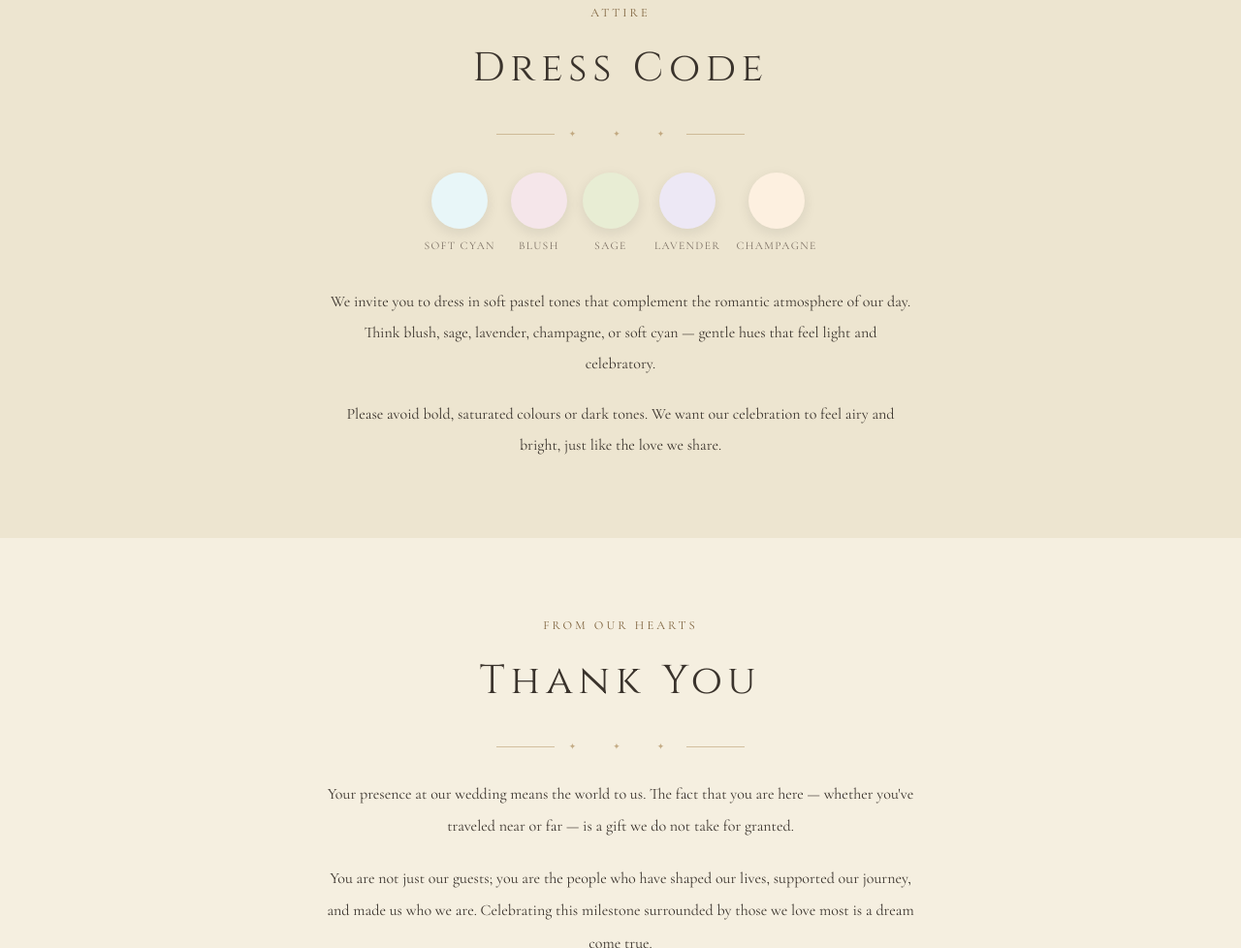
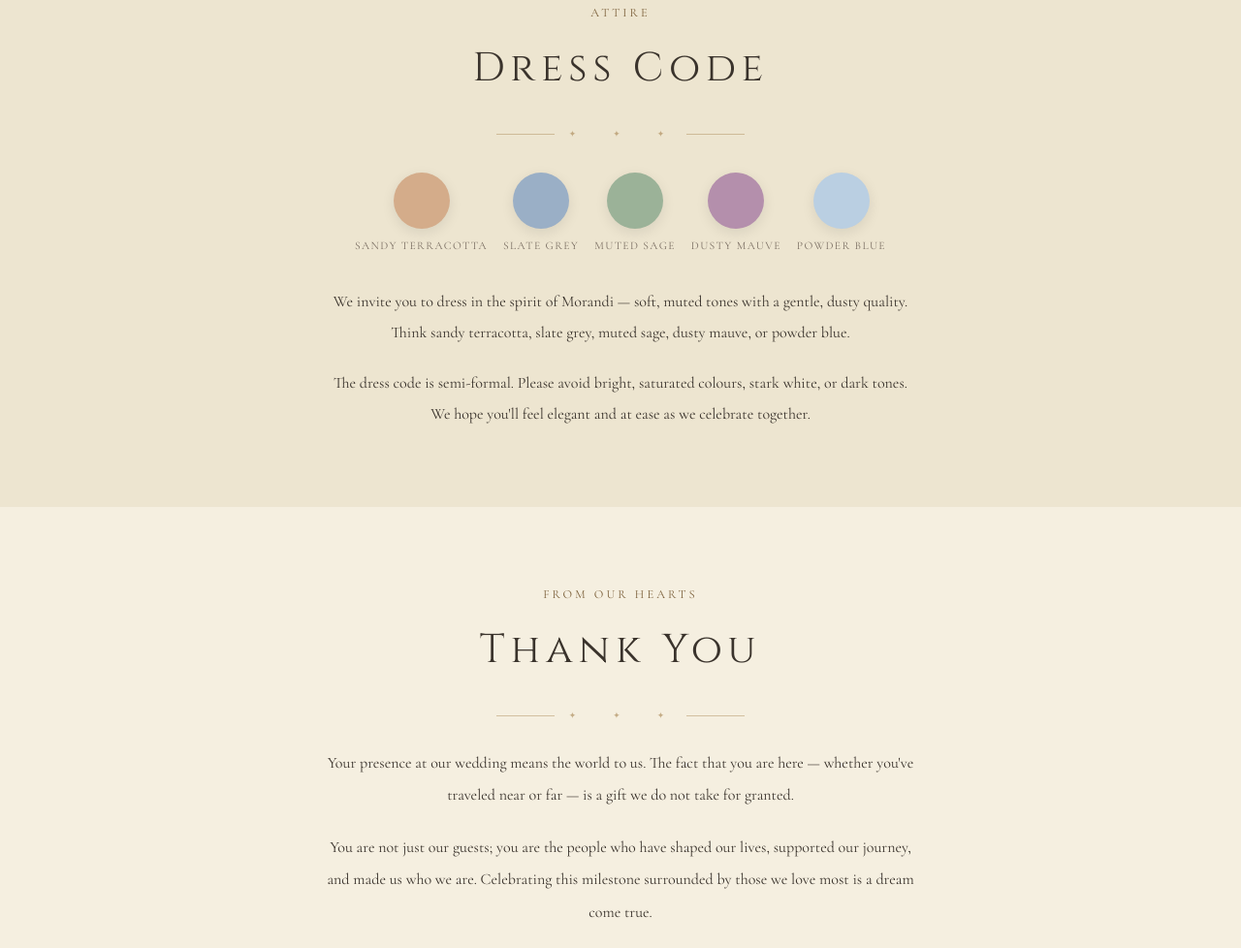
Before and after one commit to JanssenQu/jqu-yling-wedding-website, a plain HTML site: page index.html in a window 1280 px wide. Shown: the part 2565-3543 px from the top of the page at 97% size. Drawn offline with nearby package versions, Linux system fonts and the light colour scheme.

Commit message:
fix: colour dress code

```diff
--- a/index.html
+++ b/index.html
@@ -799,33 +799,33 @@
         <div class="dresscode-content">
             <div class="color-swatches">
                 <div class="swatch">
-                    <div class="swatch-circle" style="background:#E8F6F8;"></div>
-                    <div class="swatch-label">Soft Cyan</div>
+                    <div class="swatch-circle" style="background:#D4AC8A;"></div>
+                    <div class="swatch-label">Sandy Terracotta</div>
                 </div>
                 <div class="swatch">
-                    <div class="swatch-circle" style="background:#F5E6EA;"></div>
-                    <div class="swatch-label">Blush</div>
+                    <div class="swatch-circle" style="background:#9AAFC6;"></div>
+                    <div class="swatch-label">Slate Grey</div>
                 </div>
                 <div class="swatch">
-                    <div class="swatch-circle" style="background:#E8EDD4;"></div>
-                    <div class="swatch-label">Sage</div>
+                    <div class="swatch-circle" style="background:#9BB298;"></div>
+                    <div class="swatch-label">Muted Sage</div>
                 </div>
                 <div class="swatch">
-                    <div class="swatch-circle" style="background:#EDE8F5;"></div>
-                    <div class="swatch-label">Lavender</div>
+                    <div class="swatch-circle" style="background:#B48FAC;"></div>
+                    <div class="swatch-label">Dusty Mauve</div>
                 </div>
                 <div class="swatch">
-                    <div class="swatch-circle" style="background:#FDF0E0;"></div>
-                    <div class="swatch-label">Champagne</div>
+                    <div class="swatch-circle" style="background:#BACFE2;"></div>
+                    <div class="swatch-label">Powder Blue</div>
                 </div>
             </div>
             <p>
-                We invite you to dress in soft pastel tones that complement the romantic atmosphere of our day.
-                Think blush, sage, lavender, champagne, or soft cyan — gentle hues that feel light and celebratory.
+                We invite you to dress in the spirit of Morandi — soft, muted tones with a gentle, dusty quality.
+                Think sandy terracotta, slate grey, muted sage, dusty mauve, or powder blue.
             </p>
             <p>
-                Please avoid bold, saturated colours or dark tones. We want our celebration to feel airy and bright,
-                just like the love we share.
+                The dress code is semi-formal. Please avoid bright, saturated colours, stark white, or dark tones.
+                We hope you'll feel elegant and at ease as we celebrate together.
             </p>
         </div>
     </div>
```
